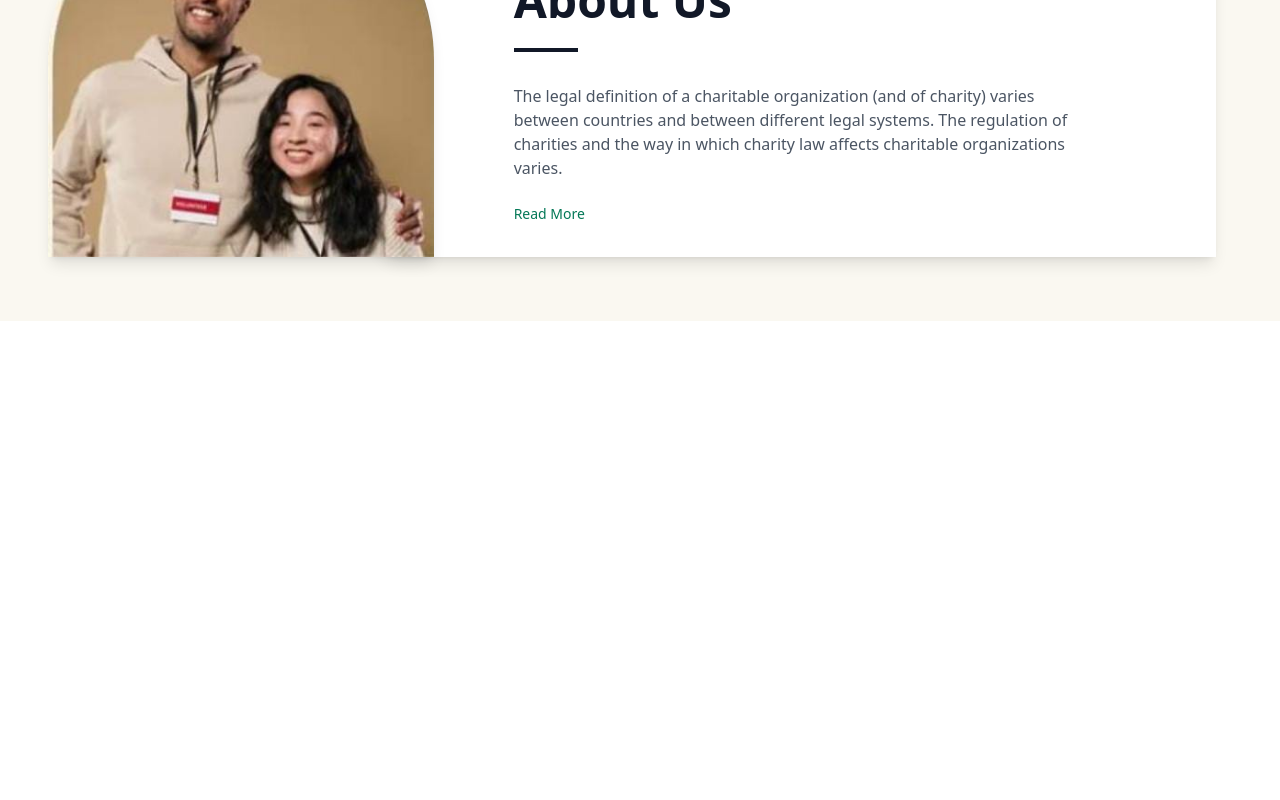
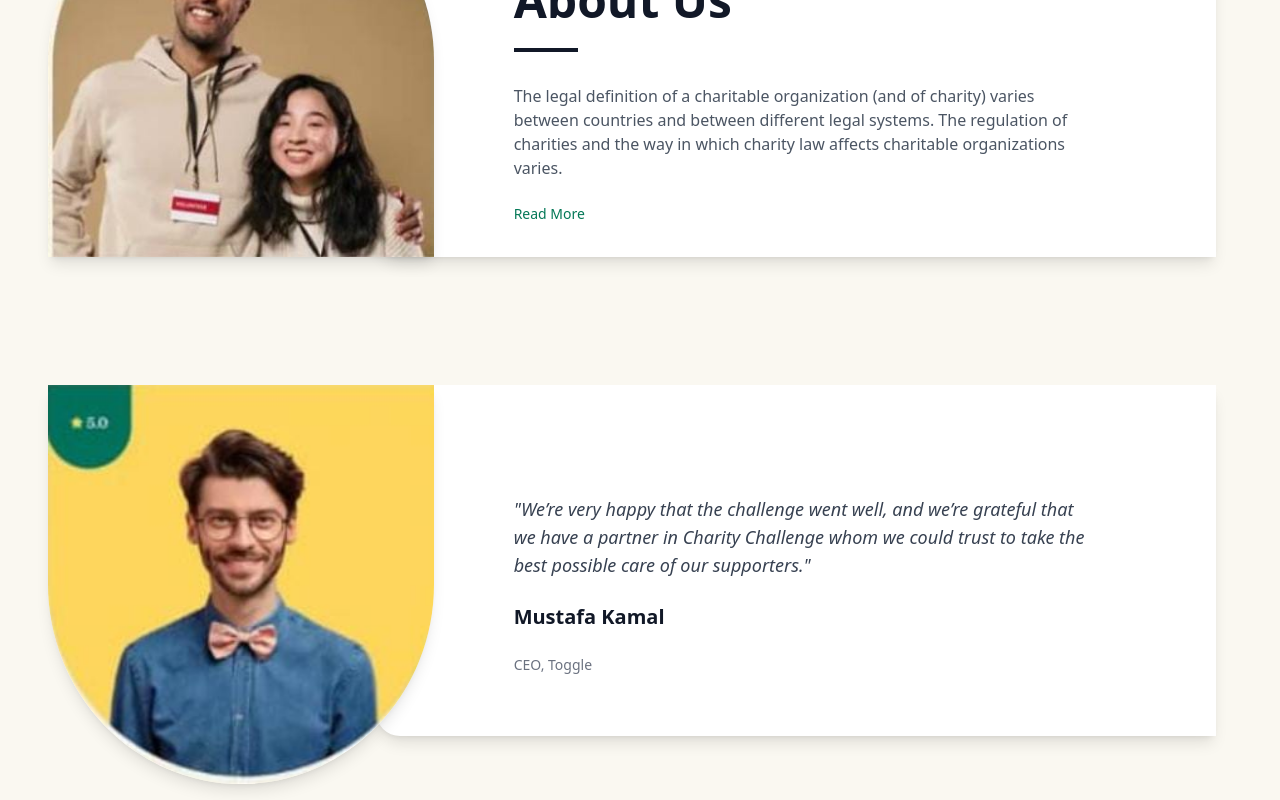
Before and after one commit to fofi09/proyecto-final-fullstack, a React (Vite) app: page / in a window 1280 px wide. Shown: the part 1776-2576 px from the top of the page. Before the commit the page ends 2097 px from the top, so only its background shows below. Built offline with nearby package versions, Linux system fonts and the light colour scheme.

Commit message:
seccion testimonios

```diff
--- a/src/App.jsx
+++ b/src/App.jsx
@@ -3,6 +3,7 @@ import Hero from './assets/components/Hero';
 import Stats from './assets/components/Stats';
 import Cards from './assets/components/cards';
 import AboutUs from './assets/components/AboutUs';
+import Testimonial from './assets/components/Testimonial';
 
 
 
@@ -13,6 +14,7 @@ function App() {
             <Stats />
             <Cards />
              <AboutUs />
+            <Testimonial />
         </div>
     );
 }
--- /dev/null
+++ b/src/assets/components/Testimonial.jsx
@@ -0,0 +1,37 @@
+import React from "react";
+
+const Testimonial = () => {
+  return (
+    <section className="bg-[#FAF8F1] py-16 px-4 md:px-16 flex justify-center">
+      <div className="flex flex-col md:flex-row items-center w-full max-w-6xl relative ml-4 md:ml-8">
+
+        {/* Columna Izquierda: Imagen */}
+        <div className="w-full md:w-2/5 flex justify-start z-10 -ml-0 md:-ml-12">
+          <img
+            src="/c2.jpg" // 👈 cambia a la ruta real de tu imagen
+            alt="Testimonial"
+            className="w-full h-auto object-cover rounded-b-[50%] shadow-lg mt-0 md:-mb-12"
+          />
+        </div>
+
+        {/* Fondo blanco (estirado hacia arriba) */}
+        <div className="absolute right-0 top-0 bottom-0 w-[70%] md:w-[75%] bg-white rounded-3xl md:rounded-r-none md:rounded-l-3xl shadow-lg z-0"></div>
+
+        {/* Texto arriba del fondo */}
+        <div className="relative w-full md:w-4/5 flex flex-col gap-4 md:gap-6 pl-8 md:pl-20 z-10 mt-8 md:mt-12">
+          <p className="text-lg text-gray-700 max-w-xl italic">
+            "We’re very happy that the challenge went well, and we’re grateful
+            that we have a partner in Charity Challenge whom we could trust to
+            take the best possible care of our supporters."
+          </p>
+          <h3 className="text-xl font-bold text-gray-900">
+            Mustafa Kamal
+          </h3>
+          <p className="text-sm text-gray-500">CEO, Toggle</p>
+        </div>
+      </div>
+    </section>
+  );
+};
+
+export default Testimonial;
```
Also changed, not shown: public/c2.jpg (added).
